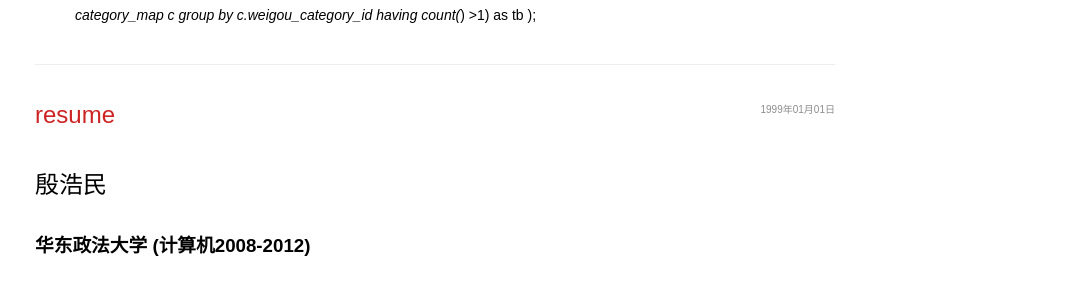
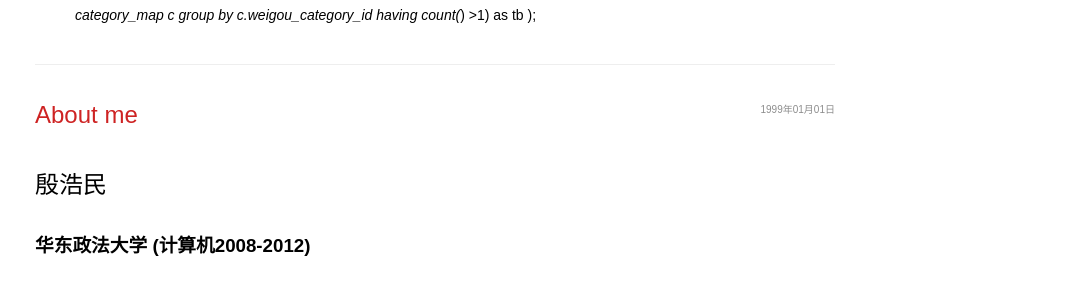
Before and after one commit to yinhaomin/yinhaomin.github.io, a Jekyll site: the page built from index.html, in a window 1280 px wide. Shown: the part 1130-1420 px from the top of the page, without its empty margins (205-1280 px from the left). Built offline with Jekyll 4.4.1, drawn with Linux system fonts in a browser that asks for light colours.

Commit message:
Update 1999-01-01-About me.md

```diff
--- a/_posts/1999-01-01-About me.md
+++ b/_posts/1999-01-01-About me.md
@@ -1,8 +1,8 @@
 ---
 layout: post
-title: resume
+title: About me
 comments: false
-keywords: resume
+keywords: About me
 ---
 
 ## 殷浩民
```
